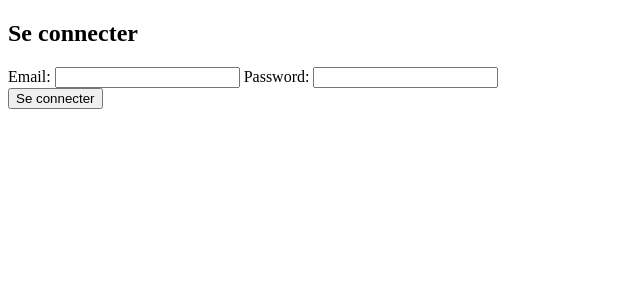
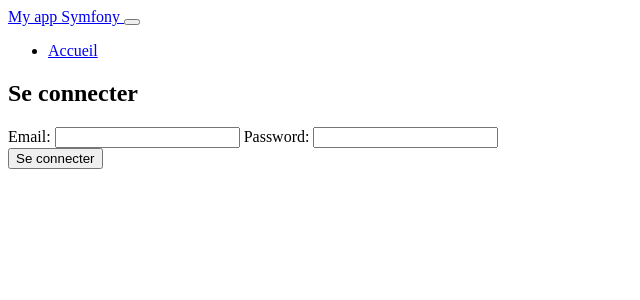
Before and after one commit to Pierre-brtrd/Cours_Symfony_Pierre_Brtrd, a Symfony app: template templates/Security/login.html.twig in a window 1280 px wide. Shown: the top 300 px of the page, without its empty margins (0-640 px from the left). Run offline with Twig, Linux system fonts and the light colour scheme; the template is opened without the code that fills it, so the values that code supplies are empty; some libraries are stand-ins or nearby versions.

Commit message:
feat: Add navbar

```diff
--- /dev/null
+++ b/templates/Layout/header.html.twig
@@ -0,0 +1,17 @@
+<header>
+    <nav class="navbar navbar-expand-lg navbar-dark bg-primary">
+        <div class="container-fluid">
+            <a class="navbar-brand" href="{{ path('home') }}">My app Symfony </a>
+            <button class="navbar-toggler" type="button" data-bs-toggle="collapse" data-bs-target="#navbarScroll" aria-controls="navbarSupportedContent" aria-expanded="false" aria-label="Toggle navigation">
+                <span class="navbar-toggler-icon"></span>
+            </button>
+            <div class="collapse navbar-collapse" id="navbarScroll">
+                <ul class="navbar-nav me-auto mb-2 mb-lg-0">
+                    <li class="nav-item">
+                        <a class="nav-link" aria-current="page" href="{{ path('home') }}">Accueil</a>
+                    </li>
+                </ul>
+            </div>
+        </div>
+    </nav>
+</header>
--- a/templates/base.html.twig
+++ b/templates/base.html.twig
@@ -19,6 +19,7 @@
 		{% endblock %}
 	</head>
 	<body>
+		{% include "Layout/header.html.twig" %}
 		<main>
 			{% block body %}{% endblock %}
 		</main>
```
